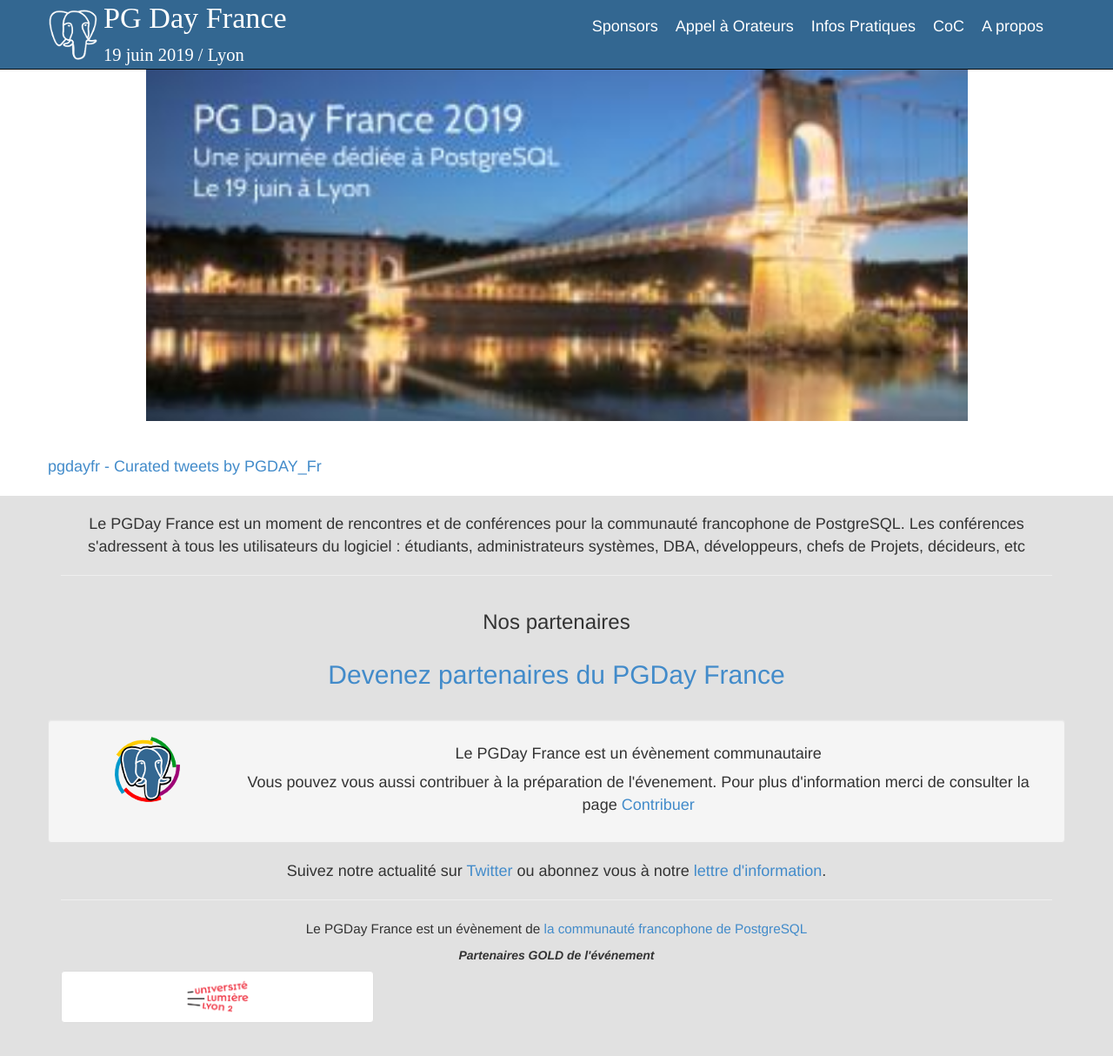
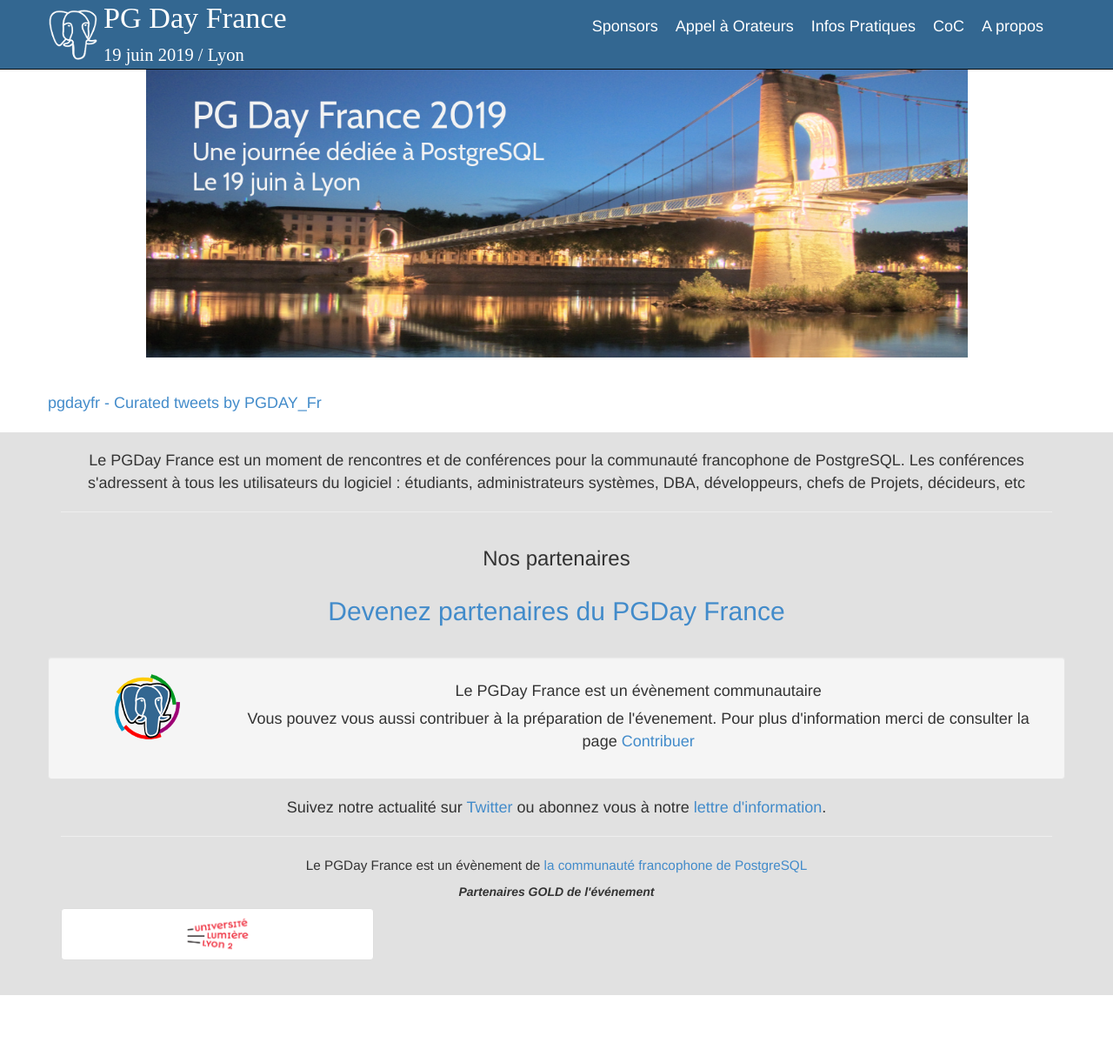
Before and after one commit to postgresqlfr/2024.pgday.fr, a Jekyll site: the page built from index.html, in a window 1280 px wide and 1216 px high. Shown: the whole window at 87% size. Built offline with Jekyll 4.4.1, drawn with Linux system fonts in a browser that asks for light colours; comment, search, counter and statistics services are not loaded.

Commit message:
bandeau2

```diff
--- a/index.html
+++ b/index.html
@@ -6,7 +6,7 @@
     <div class="container">
         <div class="row">
             <div class="col-lg-10 col-lg-offset-1">
-            <img src="img/berges_lyon.jpg" width="950" alt="" class="img-responsive"/>
+            <img src="img/berges_lyon.png" width="950" alt="" class="img-responsive"/>
             </div>
         </div>
     </div>
```
Also changed, not shown: img/berges_lyon.png (added).
